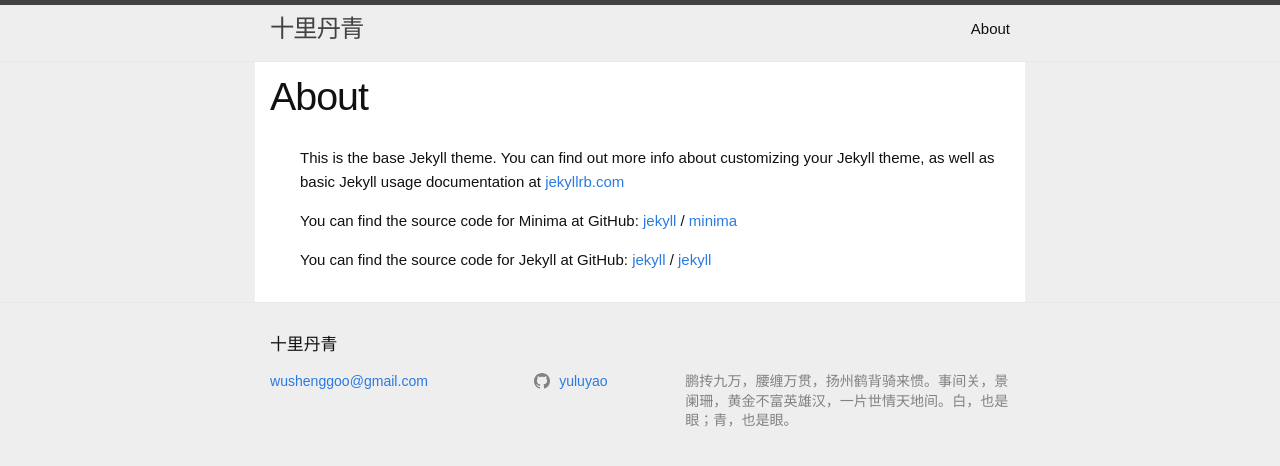
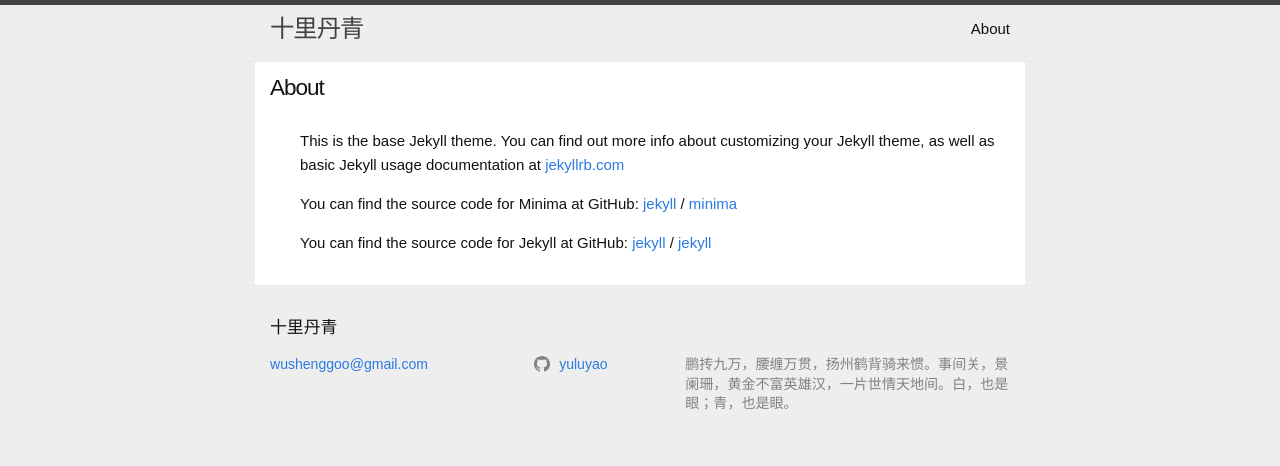
Before and after one commit to yuluyao/yuluyao.github.io, a Jekyll site: the page built from about.markdown, in a window 1280 px wide. Shown: the top 466 px of the page. Built offline with Jekyll 4.4.1, drawn with Linux system fonts in a browser that asks for light colours.

Commit message:
change style

```diff
--- a/_sass/hululu/_layout.scss
+++ b/_sass/hululu/_layout.scss
@@ -276,7 +276,7 @@
 }
 
 .post-title {
-  @include relative-font-size(2.625);
+  @include relative-font-size(1.5);
   letter-spacing: -1px;
   line-height: 1;
 
```
